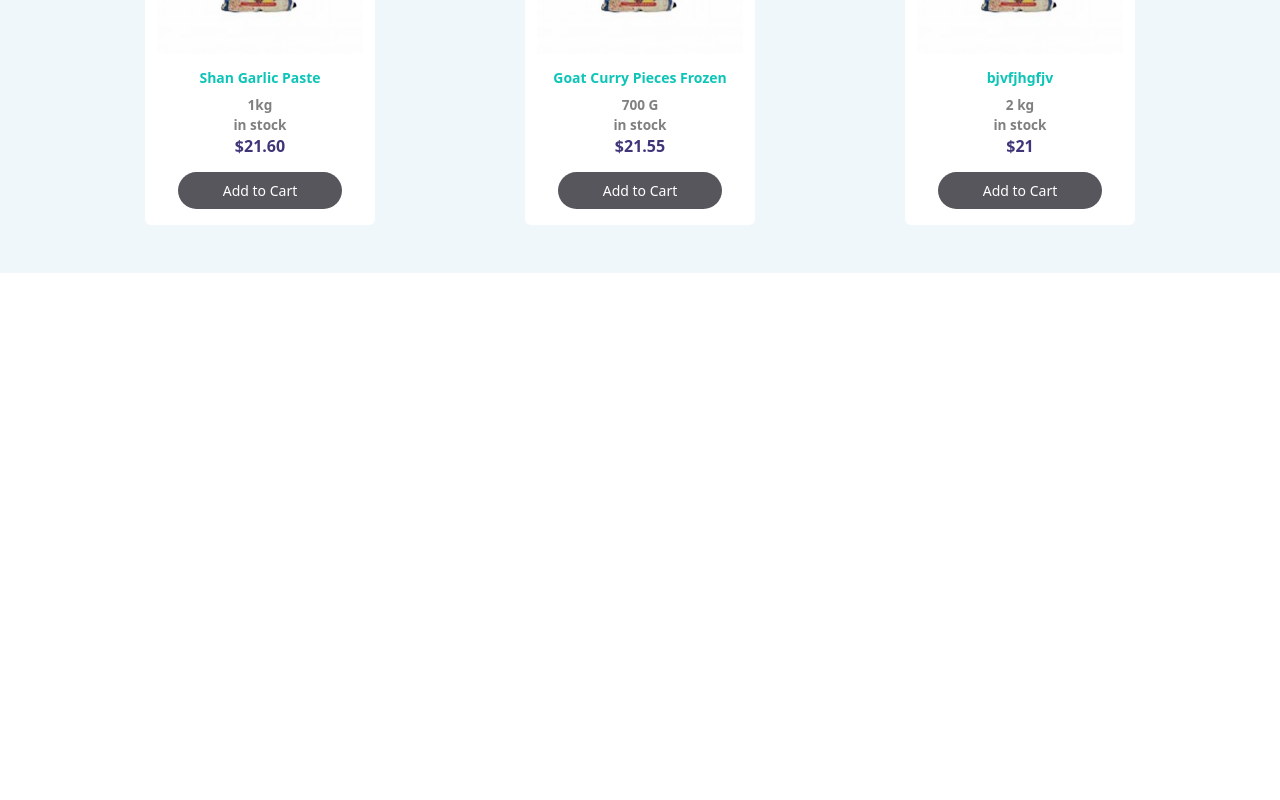
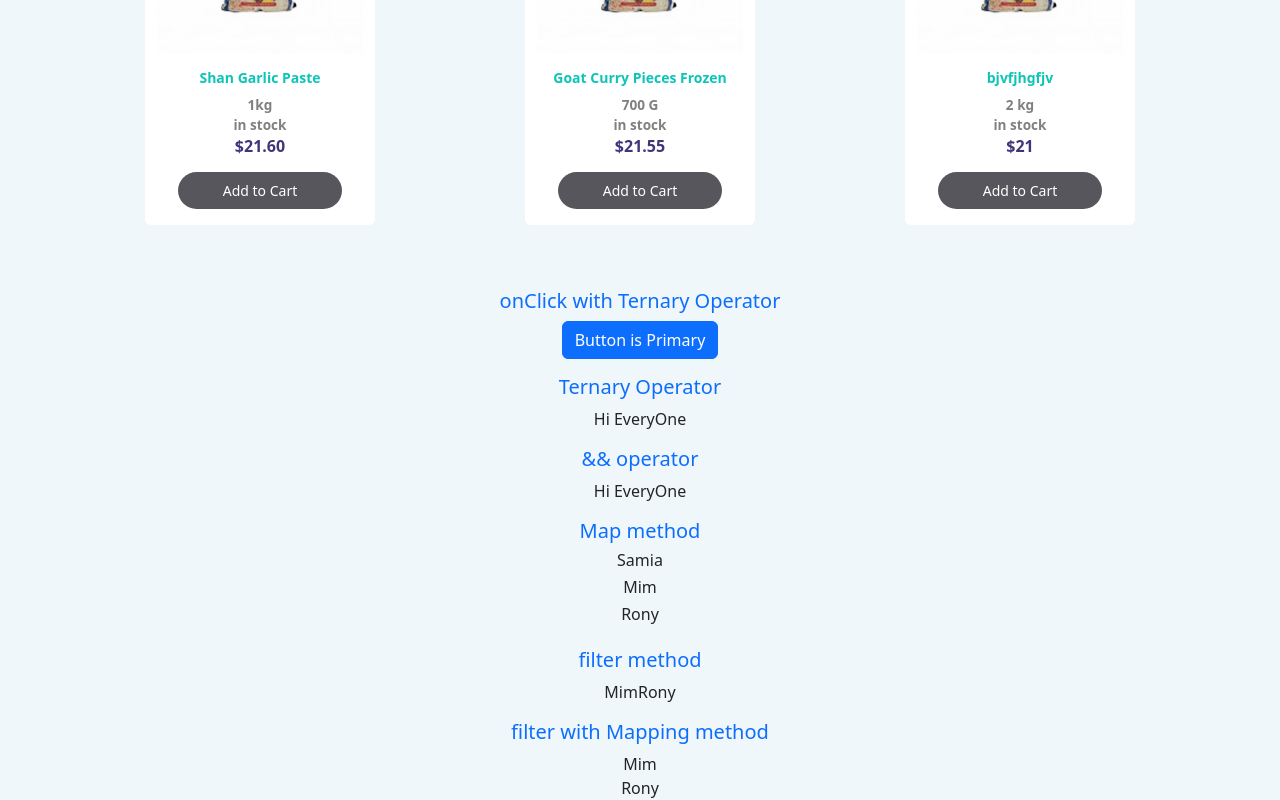
Before and after one commit to mrsamia/krazybazar_practice, a React (Create React App) app: page / in a window 1280 px wide. Shown: the part 291-1091 px from the top of the page. Before the commit the page ends 800 px from the top, so only its background shows below. Built offline with nearby package versions, Linux system fonts and the light colour scheme.

Commit message:
SRM | Practice

```diff
--- a/src/App.js
+++ b/src/App.js
@@ -8,6 +8,7 @@
 // import Increment from "./Components/Increment";
 import ProductCard from "./Components/ProductCard";
 import ShoppingCart from "./Components/ShoppingCart";
+import Practice from "./Components/Practice";
 
 function App() {
   return (
@@ -17,6 +18,7 @@
         <SectionHeader name="Special Offer" title="View All"/>
         <ProductCard/>
         {/* <ShoppingCart/> */}
+        <Practice/>
 
       </div>
     </div>
--- /dev/null
+++ b/src/Components/Practice.js
@@ -0,0 +1,61 @@
+import React, { useState } from "react";
+
+function Practice(props) {
+  const [isRedColor, setRedColor] = useState(false);
+  function clickHandler() {
+    setRedColor(!isRedColor);
+  }
+  const isLogin = true;
+
+  //map method
+  const name = ["Samia", "Mim", "Rony"];
+
+  return (
+    <div>
+      {/* onClick with Ternary Operator */}
+      <h5 className="pt-3 text-primary">onClick with Ternary Operator</h5>
+      <button
+        className={isRedColor ? "btn btn-danger" : "btn btn-primary"}
+        onClick={clickHandler}
+      >
+        Button is {isRedColor ? "Danger" : "Primary"}
+      </button>
+      {/* Ternary Operator */}
+      <div>
+        <h5 className="pt-3 text-primary">Ternary Operator</h5>
+        {isLogin ? "Hi EveryOne" : "hlw"}
+      </div>
+      {/* && operator */}
+      <div>
+        <h5 className="pt-3 text-primary">&& operator</h5>
+        {isLogin && "Hi EveryOne"}
+      </div>
+
+      {/* map method*/}
+      <div>
+        <h5 className="pt-3 text-primary">Map method</h5>
+        {name.map((items) => (
+          <h6>{items}</h6>
+        ))}
+      </div>
+      {/* filter method*/}
+      <div>
+        <h5 className="pt-3 text-primary">filter method</h5>
+        {
+          name.filter((items) => !items.startsWith("S")) //array,array return,conditionn
+        }
+      </div>
+      {/* filter map method*/}
+      <div>
+        <h5 className=" pt-3 text-primary">filter with Mapping method</h5>
+        {name
+          .filter((items) => !items.startsWith("S")) //array,array return,conditionn
+          .map((items) => (
+            <div>{items}</div>
+          ))}
+      </div>
+    </div>
+  );
+}
+
+export default Practice;
--- a/src/Components/ProductCard.js
+++ b/src/Components/ProductCard.js
@@ -3,7 +3,7 @@
 import data from "./CardData";
 import pic1 from "../Images/1.jpg";
 import ShoppingCart from "./ShoppingCart";
-import CartInnerPart from "./CartInnerPart";
+// import CartInnerPart from "./CartInnerPart";
 // import CardItems from "./CardItems";
 
 function ProductCard(props) {
```
